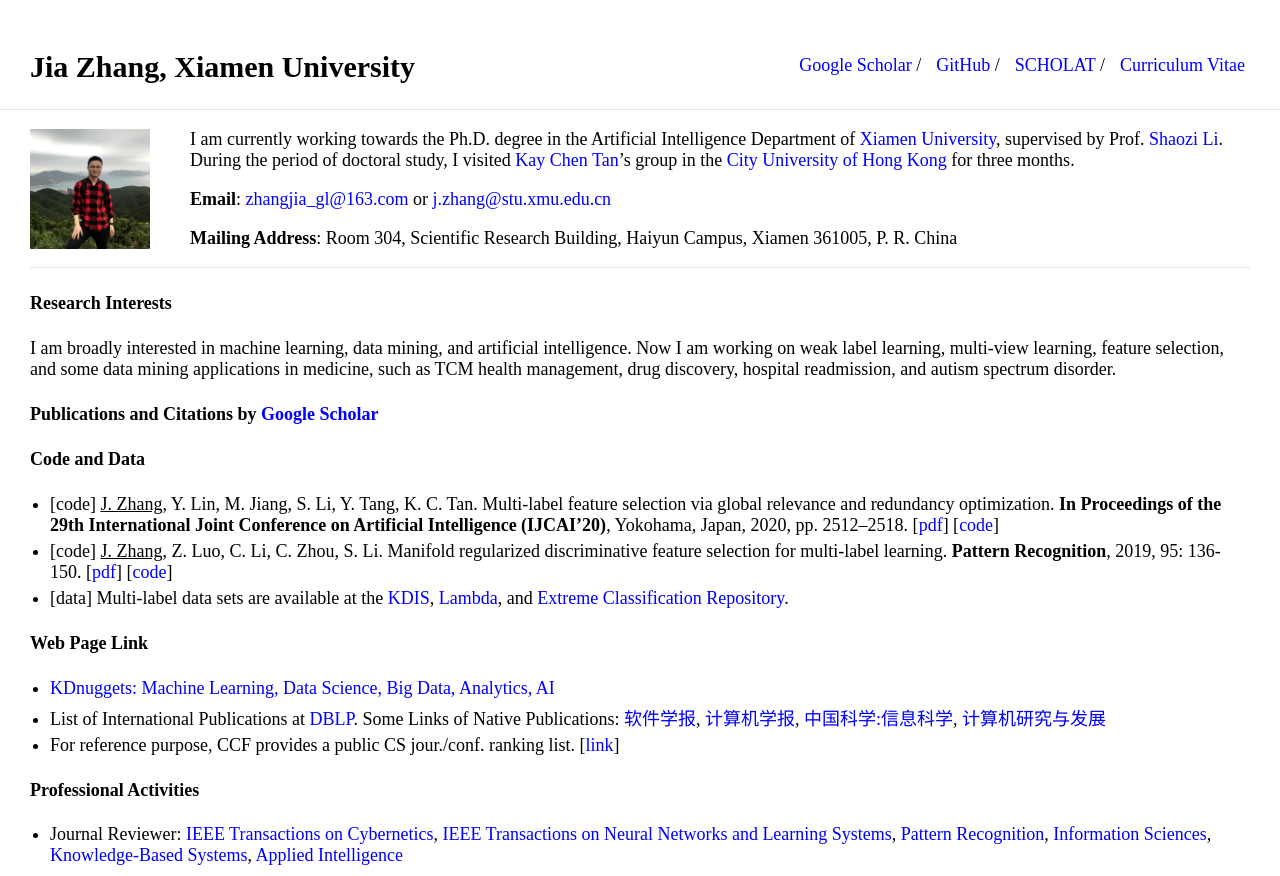
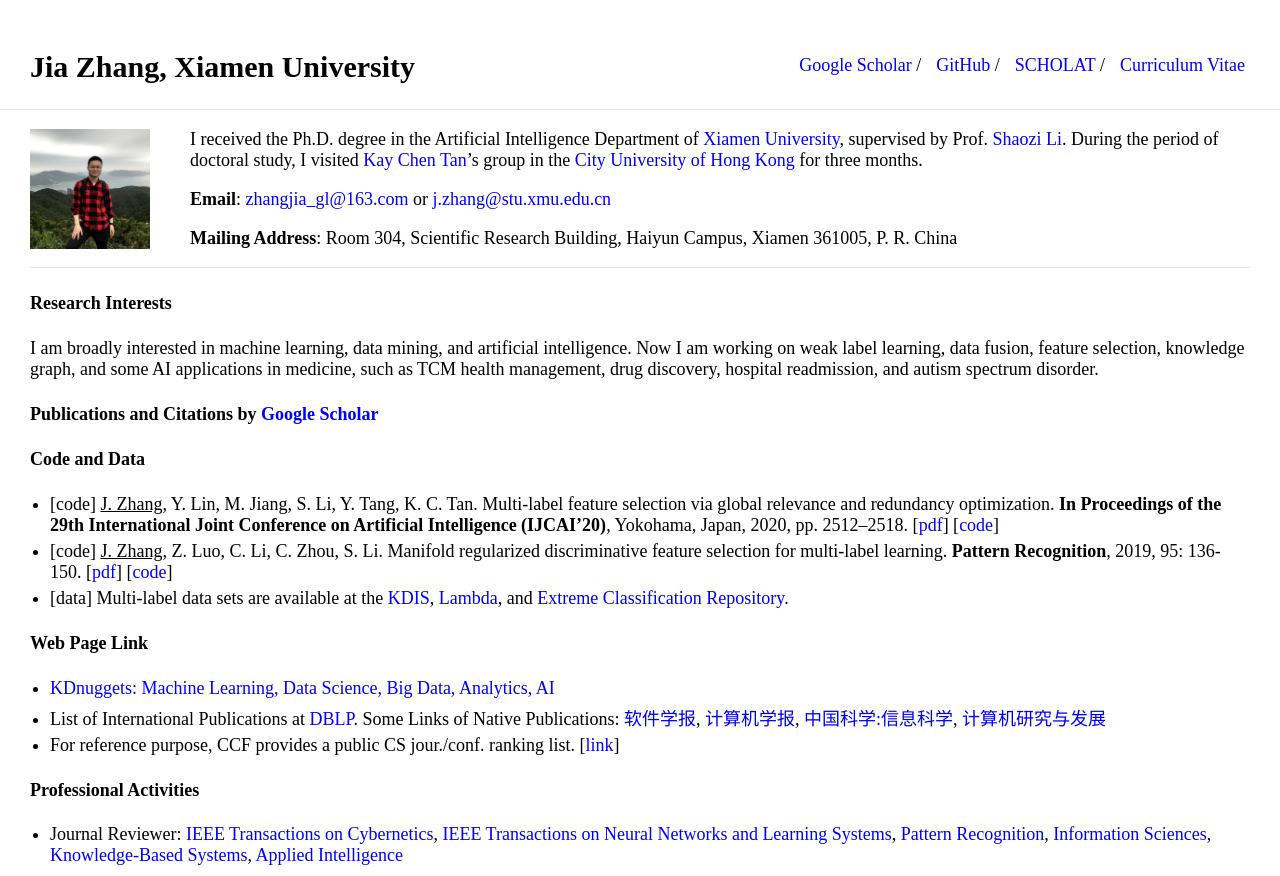
Before and after one commit to jiazhang-ml/jiazhang-ml.github.io, a Jekyll site: the page built from index.md, in a window 1280 px wide, cut to the strip 0-876 px from the top of the page. Built offline with Jekyll 4.4.1, drawn with Linux system fonts in a browser that asks for light colours.

Commit message:
Update index.md

```diff
--- a/index.md
+++ b/index.md
@@ -5,7 +5,7 @@ layout: default
 
 <img class="profile-picture" src="1.jpg">
 
-I am currently working towards the Ph.D. degree in the Artificial Intelligence Department of [Xiamen University](https://www.xmu.edu.cn/), supervised by Prof. [Shaozi Li](http://imt.xmu.edu.cn/szdw.html). During the period of doctoral study, I visited [Kay Chen Tan](http://www.cityu.edu.hk/stfprofile/kaytan.htm)'s group in the [City University of Hong Kong](https://www.cityu.edu.hk/) for three months.
+I received the Ph.D. degree in the Artificial Intelligence Department of [Xiamen University](https://www.xmu.edu.cn/), supervised by Prof. [Shaozi Li](http://imt.xmu.edu.cn/szdw.html). During the period of doctoral study, I visited [Kay Chen Tan](http://www.cityu.edu.hk/stfprofile/kaytan.htm)'s group in the [City University of Hong Kong](https://www.cityu.edu.hk/) for three months.
 
 **Email**: [zhangjia_gl@163.com](mailto:zhangjia_gl@163.com) or [j.zhang@stu.xmu.edu.cn](mailto:j.zhang@stu.xmu.edu.cn)
 
@@ -15,7 +15,7 @@ I am currently working towards the Ph.D. degree in the Artificial Intelligence D
 
 #### Research Interests
 
-I am broadly interested in machine learning, data mining, and artificial intelligence. Now I am working on weak label learning, multi-view learning, feature selection, and some data mining applications in medicine, such as TCM health management, drug discovery, hospital readmission, and autism spectrum disorder.
+I am broadly interested in machine learning, data mining, and artificial intelligence. Now I am working on weak label learning, data fusion, feature selection, knowledge graph, and some AI applications in medicine, such as TCM health management, drug discovery, hospital readmission, and autism spectrum disorder.
 
 #### Publications and Citations by [Google Scholar](https://scholar.google.com.hk/citations?user=yBaTk-gAAAAJ&hl=en)
 #### Code and Data
```
